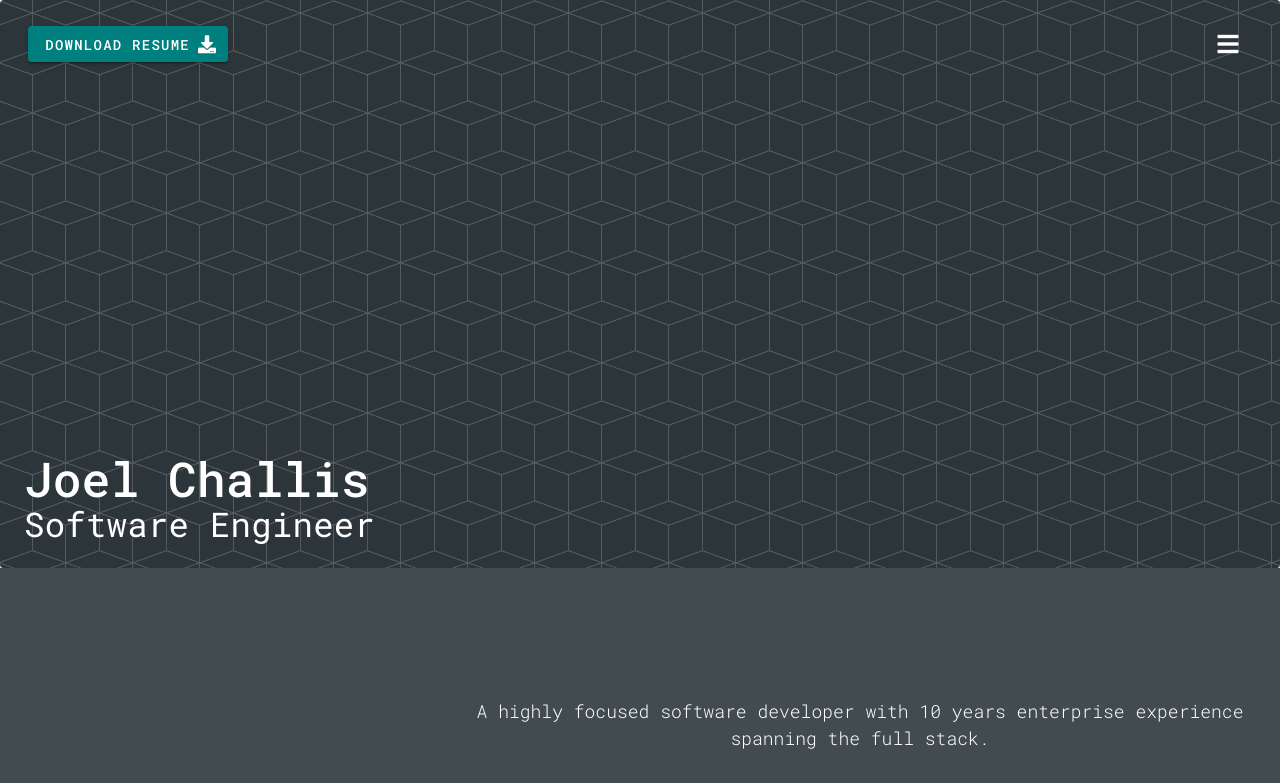
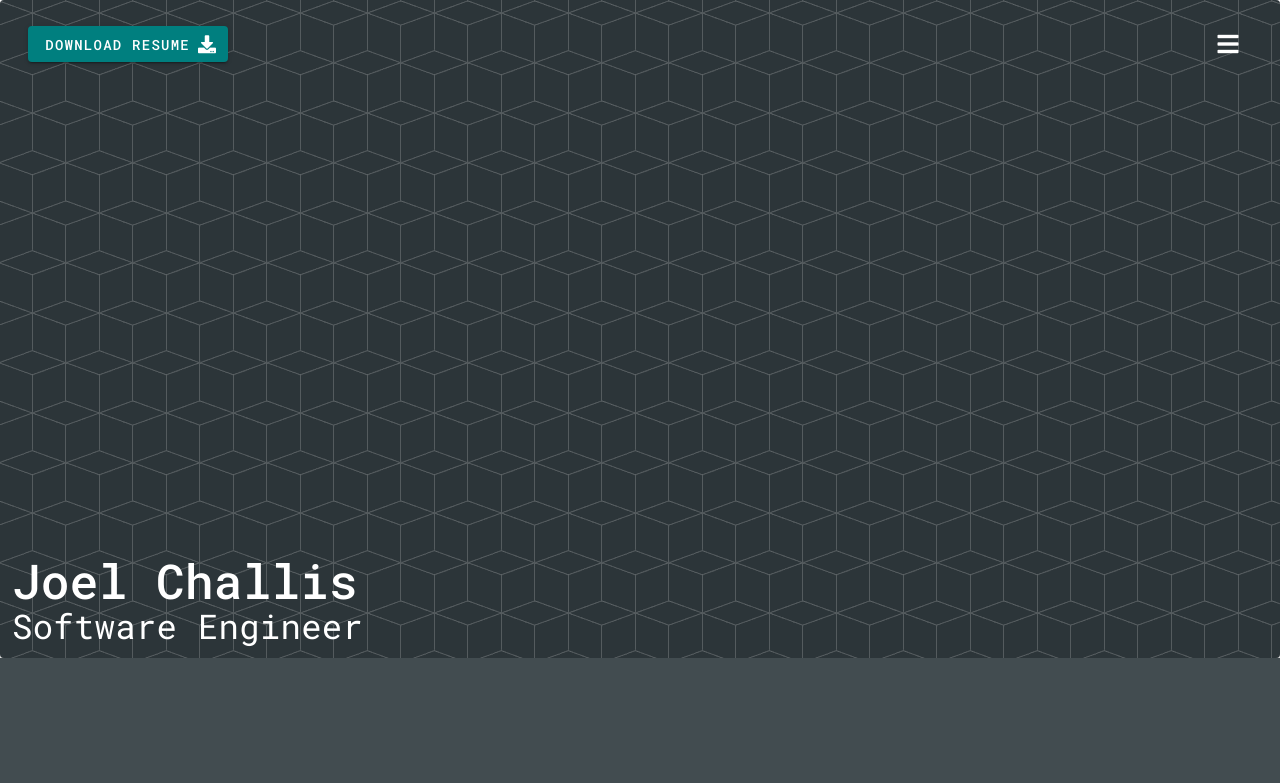
Before and after one commit to zvecr/zvecr.github.io, a Vue app: page / in a window 1280 px wide. Shown: the top 783 px of the page. Built offline with nearby package versions, Linux system fonts and the light colour scheme.

Commit message:
Simplify name placement

```diff
--- a/src/components/Header.vue
+++ b/src/components/Header.vue
@@ -11,15 +11,10 @@
       </v-toolbar-items>
     </v-toolbar>
 
-    <v-img src="sticker.png" contain height="30em" position="right">
-      <v-layout pa-2 column fill-height class="lightbox white--text">
-        <v-spacer></v-spacer>
-        <v-flex pa-1 shrink>
-          <h3 class="display-2 font-weight-medium">Joel Challis</h3>
-          <h4 class="display-1">Software Engineer</h4>
-        </v-flex>
-      </v-layout>
-    </v-img>
+    <v-img src="sticker.png" contain height="30em" position="right"/>
+
+    <h3 class="display-2 font-weight-medium">Joel Challis</h3>
+    <h4 class="display-1">Software Engineer</h4>
   </v-card>
 </template>
 
```
